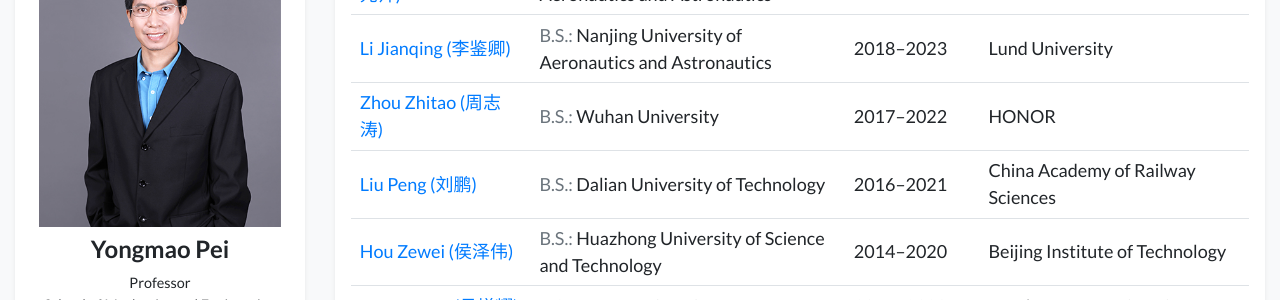
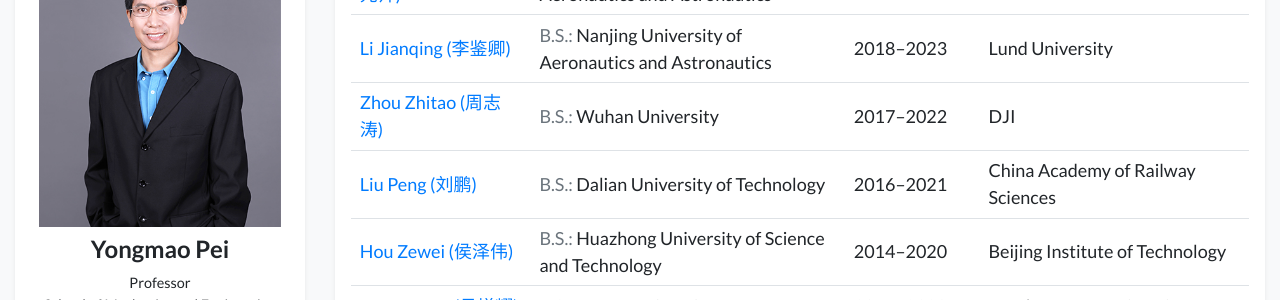
Before and after one commit to WuLin0919/PYM-GROUP, a Jekyll site: the page built from index.html, in a window 1280 px wide and 900 px high, scrolled down 2351 px. Shown: the part 155-455 px from the top of the window. Built offline with Jekyll 4.4.1, drawn with Linux system fonts in a browser that asks for light colours; nearby versions of some CDN libraries; a style sheet for code colours, icons or effects is not loaded.

Commit message:
Update Zhitao Zhou affiliation to DJI

```diff
--- a/_data/members.yml
+++ b/_data/members.yml
@@ -164,7 +164,7 @@
     doctoral: Peking University
     degree: Ph.D.
     period: 2017–2022
-    destination: HONOR
+    destination: DJI
   - category: Ph.D. Graduate
     name: Liu Peng
     name_zh: 刘鹏
```
